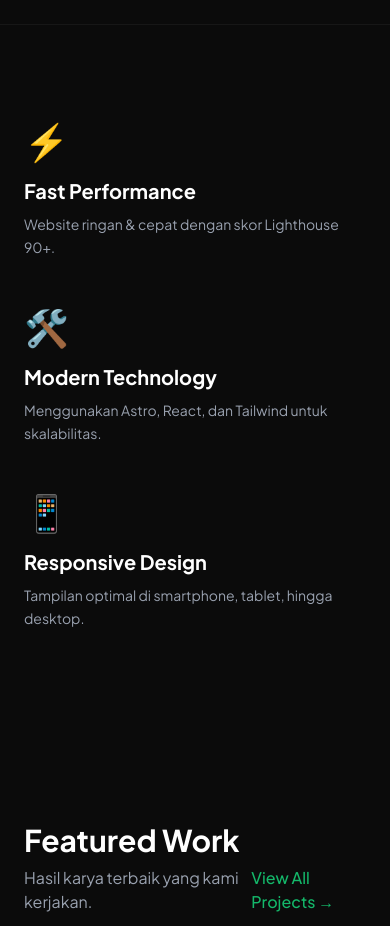
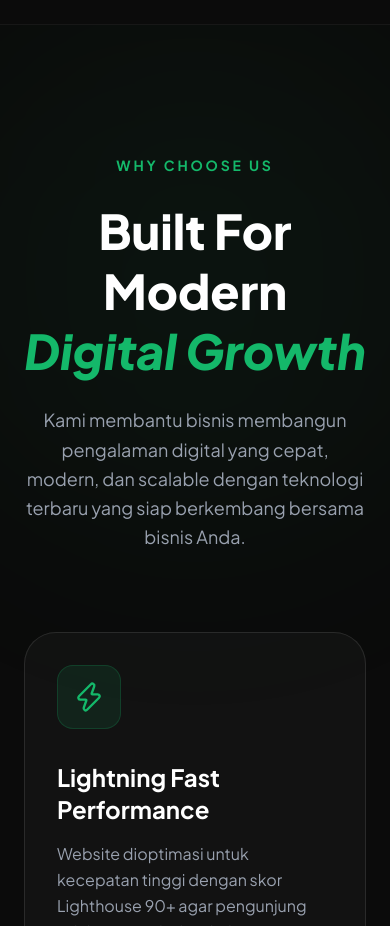
Before and after one commit to TunamSam/tunamsam, an Astro site: page / in a window 390 px wide. Shown: the part 4420-5346 px from the top of the page. Built offline with nearby package versions, Linux system fonts and the light colour scheme; Astro itself is replaced by a stand-in of ours.

Commit message:
refactor(why-choose-us): upgrade UI with lucide icons and premium hover effects
- Replace emoji placeholders with Zap, Cpu, and Smartphone icons from lucide-astro
- Add glassmorphism icon wrappers with primary color glow on hover
- Align styling consistency with the Services section

```diff
--- a/src/components/WhyChooseUs.astro
+++ b/src/components/WhyChooseUs.astro
@@ -1,31 +1,98 @@
 ---
+import {
+  Zap,
+  Cpu,
+  Smartphone
+} from "lucide-astro";
+
 const features = [
   {
-    title: "Fast Performance",
-    desc: "Website ringan & cepat dengan skor Lighthouse 90+.",
-    icon: "⚡"
+    title: "Lightning Fast Performance",
+    desc:
+      "Website dioptimasi untuk kecepatan tinggi dengan skor Lighthouse 90+ agar pengunjung tidak pergi sebelum halaman terbuka.",
+    icon: Zap
   },
+
   {
-    title: "Modern Technology",
-    desc: "Menggunakan Astro, React, dan Tailwind untuk skalabilitas.",
-    icon: "🛠️"
+    title: "Modern & Scalable Technology",
+    desc:
+      "Dibangun menggunakan Astro, React, dan Tailwind untuk performa maksimal, keamanan lebih baik, dan mudah dikembangkan.",
+    icon: Cpu
   },
+
   {
-    title: "Responsive Design",
-    desc: "Tampilan optimal di smartphone, tablet, hingga desktop.",
-    icon: "📱"
+    title: "Fully Responsive Experience",
+    desc:
+      "Tampilan sempurna di semua perangkat mulai dari smartphone, tablet, hingga desktop modern.",
+    icon: Smartphone
   }
 ];
 ---
 
-<section class="max-w-7xl mx-auto px-6 py-24 border-t border-white/5">
-  <div class="grid grid-cols-1 md:grid-cols-3 gap-12">
-    {features.map(f => (
-      <div class="group">
-        <div class="text-4xl mb-4 group-hover:scale-110 transition-transform duration-300">{f.icon}</div>
-        <h3 class="text-xl font-bold mb-2 group-hover:text-primary transition-colors">{f.title}</h3>
-        <p class="text-gray-400 text-sm leading-relaxed">{f.desc}</p>
-      </div>
-    ))}
+<section
+  id="why-us"
+  class="relative py-32 px-6 border-t border-white/5 overflow-hidden"
+>
+
+  <!-- BACKGROUND GLOW -->
+  <div class="absolute inset-0 -z-10">
+    <div class="absolute top-0 left-1/2 -translate-x-1/2 w-125 h-125 bg-primary/5 blur-[120px] rounded-full"></div>
+  </div>
+
+  <div class="max-w-7xl mx-auto">
+
+    <!-- HEADING -->
+    <div class="text-center mb-20 max-w-3xl mx-auto">
+      <span class="text-primary text-sm font-bold tracking-[0.2em] uppercase">
+        Why Choose Us
+      </span>
+
+      <h2 class="text-5xl md:text-6xl font-black mt-6 mb-6 leading-tight">
+        Built For Modern
+        <span class="text-primary italic"> Digital Growth</span>
+      </h2>
+
+      <p class="text-gray-400 text-lg leading-relaxed">
+        Kami membantu bisnis membangun pengalaman digital yang cepat,
+        modern, dan scalable dengan teknologi terbaru yang siap
+        berkembang bersama bisnis Anda.
+      </p>
+    </div>
+
+    <!-- FEATURES -->
+    <div class="grid grid-cols-1 md:grid-cols-3 gap-8">
+
+      {features.map((f) => (
+        <div
+          class="group relative bg-white/3 border border-white/10 rounded-4xl p-8 hover:border-primary/30 hover:bg-white/5 transition-all duration-300 overflow-hidden"
+        >
+
+          <!-- CARD GLOW -->
+          <div class="absolute inset-0 opacity-0 group-hover:opacity-100 transition-opacity duration-500">
+            <div class="absolute top-0 right-0 w-40 h-40 bg-primary/10 blur-[80px] rounded-full"></div>
+          </div>
+
+          <!-- ICON -->
+          <div
+            class="relative mb-8 w-16 h-16 rounded-2xl bg-primary/10 border border-primary/20 flex items-center justify-center text-primary group-hover:scale-110 group-hover:rotate-6 transition-all duration-300"
+          >
+            <f.icon class="w-8 h-8 stroke-[1.8]" />
+          </div>
+
+          <!-- CONTENT -->
+          <h3
+            class="text-2xl font-bold mb-4 text-white group-hover:text-primary transition-colors"
+          >
+            {f.title}
+          </h3>
+
+          <p class="text-gray-400 leading-relaxed">
+            {f.desc}
+          </p>
+
+        </div>
+      ))}
+
+    </div>
   </div>
 </section>
```
